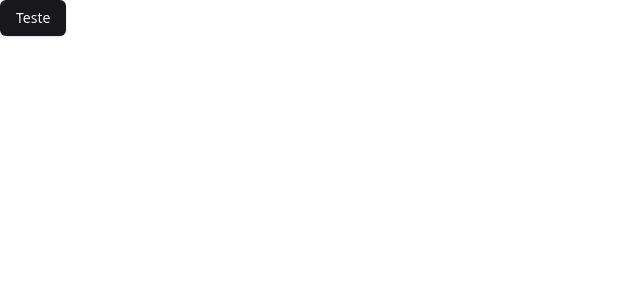
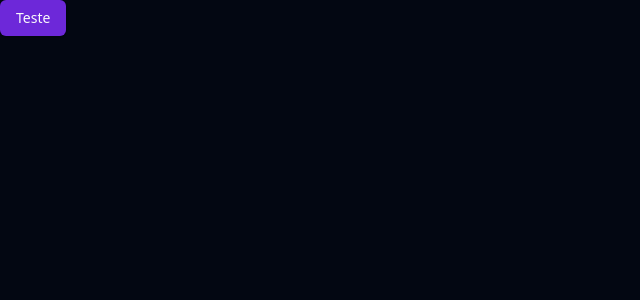
Before and after one commit to dhyoko/upload-ai-web, a React (Vite) app: page / in a window 1280 px wide. Shown: the top 300 px of the page, without its empty margins (0-640 px from the left). Built offline with nearby package versions, Linux system fonts and the light colour scheme.

Commit message:
Set theme to black

```diff
--- a/src/index.css
+++ b/src/index.css
@@ -4,65 +4,26 @@
 
 @layer base {
   :root {
-    --background: 0 0% 100%;
-    --foreground: 240 10% 3.9%;
-
-    --card: 0 0% 100%;
-    --card-foreground: 240 10% 3.9%;
-
-    --popover: 0 0% 100%;
-    --popover-foreground: 240 10% 3.9%;
-
-    --primary: 240 5.9% 10%;
-    --primary-foreground: 0 0% 98%;
-
-    --secondary: 240 4.8% 95.9%;
-    --secondary-foreground: 240 5.9% 10%;
-
-    --muted: 240 4.8% 95.9%;
-    --muted-foreground: 240 3.8% 46.1%;
-
-    --accent: 240 4.8% 95.9%;
-    --accent-foreground: 240 5.9% 10%;
-
-    --destructive: 0 84.2% 60.2%;
-    --destructive-foreground: 0 0% 98%;
-
-    --border: 240 5.9% 90%;
-    --input: 240 5.9% 90%;
-    --ring: 240 10% 3.9%;
-
+    --background: 224 71.4% 4.1%;
+    --foreground: 210 20% 98%;
+    --card: 224 71.4% 4.1%;
+    --card-foreground: 210 20% 98%;
+    --popover: 224 71.4% 4.1%;
+    --popover-foreground: 210 20% 98%;
+    --primary: 263.4 70% 50.4%;
+    --primary-foreground: 210 20% 98%;
+    --secondary: 215 27.9% 16.9%;
+    --secondary-foreground: 210 20% 98%;
+    --muted: 215 27.9% 16.9%;
+    --muted-foreground: 217.9 10.6% 64.9%;
+    --accent: 215 27.9% 16.9%;
+    --accent-foreground: 210 20% 98%;
+    --destructive: 0 62.8% 30.6%;
+    --destructive-foreground: 210 20% 98%;
+    --border: 215 27.9% 16.9%;
+    --input: 215 27.9% 16.9%;
+    --ring: 263.4 70% 50.4%;
     --radius: 0.5rem;
-  }
-
-  .dark {
-    --background: 240 10% 3.9%;
-    --foreground: 0 0% 98%;
-
-    --card: 240 10% 3.9%;
-    --card-foreground: 0 0% 98%;
-
-    --popover: 240 10% 3.9%;
-    --popover-foreground: 0 0% 98%;
-
-    --primary: 0 0% 98%;
-    --primary-foreground: 240 5.9% 10%;
-
-    --secondary: 240 3.7% 15.9%;
-    --secondary-foreground: 0 0% 98%;
-
-    --muted: 240 3.7% 15.9%;
-    --muted-foreground: 240 5% 64.9%;
-
-    --accent: 240 3.7% 15.9%;
-    --accent-foreground: 0 0% 98%;
-
-    --destructive: 0 62.8% 30.6%;
-    --destructive-foreground: 0 0% 98%;
-
-    --border: 240 3.7% 15.9%;
-    --input: 240 3.7% 15.9%;
-    --ring: 240 4.9% 83.9%;
   }
 }
 
```
